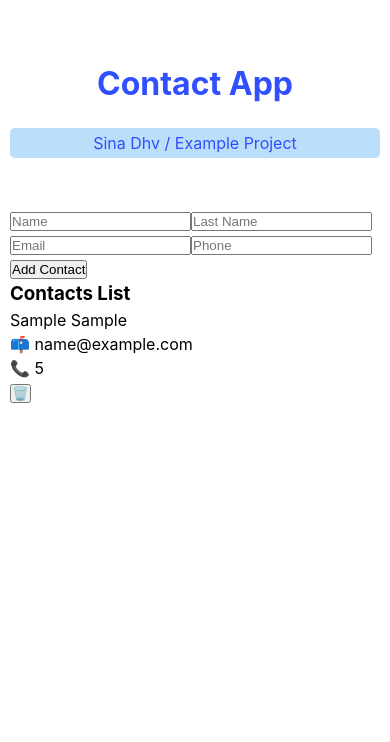
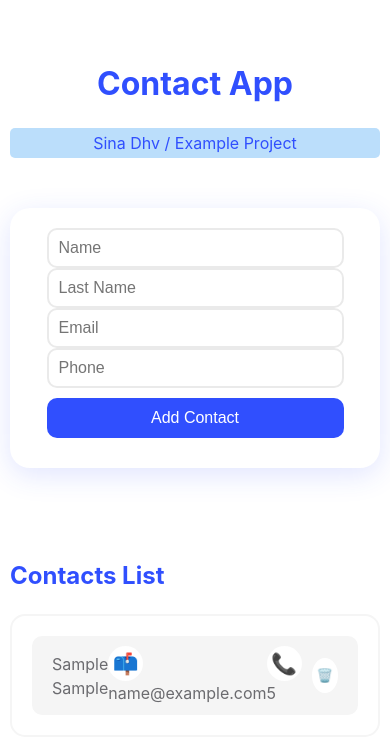
Before and after one commit to Sinadhv/Contact-App, a React (Vite) app: page / in a window 390 px wide. Both pictures are taken after typing "Sample", "Sample", "name@example.com", "5" into the empty fields and a click on the button "Add Contact". Shown: the top 742 px of the page. Built offline with nearby package versions, Linux system fonts and the light colour scheme.

Commit message:
css styling and responsive project

```diff
--- a/src/components/ContactItem.jsx
+++ b/src/components/ContactItem.jsx
@@ -1,10 +1,10 @@
-
+import styles from './ContactItem.module.css'
 
 function ContactItem({data : {id , name , lastName , email , phone} ,
 deleteHandler ,
 }) {
   return (
-   <li key={id}>
+   <li className={styles.item}>
          <p>
            {name} {lastName}
          </p>
--- /dev/null
+++ b/src/components/ContactItem.module.css
@@ -0,0 +1,42 @@
+.item {
+ display: flex;
+ justify-content: space-between;
+ align-items: center;
+ background-color: #f5f5f5;
+ color: #6b6b6f;
+ padding: 10px 20px;
+ margin: 15px;
+ border-radius: 10px;
+
+}
+
+.item p {
+ flex-basis: 0;
+ flex-grow: 1;
+}
+
+.item span {
+ display: inline-block;
+ font-size: 1.3rem;
+ text-align: center;
+ margin-right: 10px;
+ background-color: #fff;
+ width: 35px;
+ height: 35px;
+ line-height: 35px;
+ border-radius: 50%;
+}
+
+.item button{
+ width: 35px;
+ height: 35px;
+ background-color: #fff;
+ border: none;
+ border-radius: 50%;
+ cursor: pointer;
+ transition: 0.1s all ease-in-out;
+}
+
+.item button:hover{
+ font-size: 1.5rem;
+}
--- a/src/components/Contacts.jsx
+++ b/src/components/Contacts.jsx
@@ -2,6 +2,7 @@
 import { v4 } from 'uuid';
 
 import ContactsList from './ContactsList';
+import styles from './Contacts.module.css';
 
 function Contacts() {
  const [contacts , setContacts] = useState([]);
@@ -51,15 +52,15 @@
 }
 
   return (
-    <div>
-      <div>
+    <div className={styles.container}>
+      <div className={styles.form}>
        <input type="text" placeholder='Name' name = "name" value={contact.name} onChange={changeHandler}/>
        <input type="text" placeholder='Last Name' name = "lastName" value={contact.lastName} onChange={changeHandler}/>
        <input type="email" placeholder='Email' name = "email" value={contact.email} onChange={changeHandler}/>
        <input type="number" placeholder='Phone' name = "phone" value={contact.phone} onChange={changeHandler}/>
        <button onClick={addHandler}>Add Contact</button>
       </div>
-      <div>{alert && <p>{alert}</p>}</div>
+      <div className={styles.alert}>{alert && <p>{alert}</p>}</div>
       <ContactsList contacts={contacts} deleteHandler={deleteHandler}/>
     </div>
   )
--- /dev/null
+++ b/src/components/Contacts.module.css
@@ -0,0 +1,73 @@
+.container{
+ display: flex;
+ flex-direction: column;
+ align-items: center;
+
+}
+
+.form{
+ display: flex;
+ flex-wrap: wrap;
+ align-items: center;
+ justify-content: center;
+ padding: 20px;
+ margin-bottom: 20px;
+ border-radius: 20px;
+ box-shadow: #304ffe25 0px 7px 29px 0px;
+
+}
+
+.form input {
+ width: 45%;
+ height: 40px;
+ padding: 10px;
+ border: 2px solid #eaeaea;
+ border-radius: 10px;
+ color: #304ffe;
+ font-size: 1rem;
+
+}
+
+.form button{
+ width: calc(90% + 20px);
+ height: 40px;
+ padding: 10px;
+ margin: 10px 0;
+ cursor: pointer;
+ background-color: #304ffe;
+ color: #fff;
+ border: none;
+ border-radius: 10px;
+ font-size: 1rem;
+
+}
+
+.form button:hover {
+ box-shadow: #0c2ad487 0px 7px 29px 0px;
+
+}
+
+.alert {
+ width: 100%;
+ height: 40px;
+ margin: 5px 0 25px;
+
+}
+
+.alert p {
+ background-color: #ffebbe;
+ color: #f44336;
+ width: 100%;
+ padding: 10px;
+ border-radius: 10px;
+
+}
+
+@media (max-width: 500px){
+ .form input {
+  width: 90%;
+ }
+ .form button {
+  width: 90%;
+ }
+}
--- a/src/components/ContactsList.jsx
+++ b/src/components/ContactsList.jsx
@@ -1,13 +1,14 @@
 import React from 'react'
 
-import ContactItem from './ContactItem'
+import ContactItem from './ContactItem';
 
+import styles from './ContactsList.module.css'
 function ContactsList({contacts , deleteHandler}) {
 
   return (
-    <div>
+    <div className={styles.container}>
       <h3>Contacts List</h3>
-      {contacts.length ? ( <ul>
+      {contacts.length ? ( <ul className={styles.contacts}>
        {contacts.map (contact =>
        <ContactItem
        key={contact.id}
@@ -15,7 +16,7 @@
        deleteHandler={deleteHandler}
        />
          )}
-      </ul>) : <p>No contact yet!</p> }
+      </ul>) : <p className={styles.message}>No contact yet!</p> }
 
     </div>
   )
--- /dev/null
+++ b/src/components/ContactsList.module.css
@@ -0,0 +1,32 @@
+.container {
+ width: 100%;
+ margin-bottom: 100px;
+
+}
+
+.container h3 {
+ color: #304ffe;
+ font-size: 1.5rem;
+
+}
+
+.contacts{
+ border: 2px solid #f5f5f5;
+ list-style: none;
+ margin-top: 20px;
+ padding: 5px;
+ border-radius: 15px;
+
+}
+
+.message{
+ background-color: #f5f5f5;
+ height: 100px;
+ line-height: 100px;
+ text-align: center;
+ margin-top: 20px;
+ border-radius: 20px;
+ color: #6b6b6f;
+ font-size: 1.2rem;
+ font-weight: 500;
+}
```
